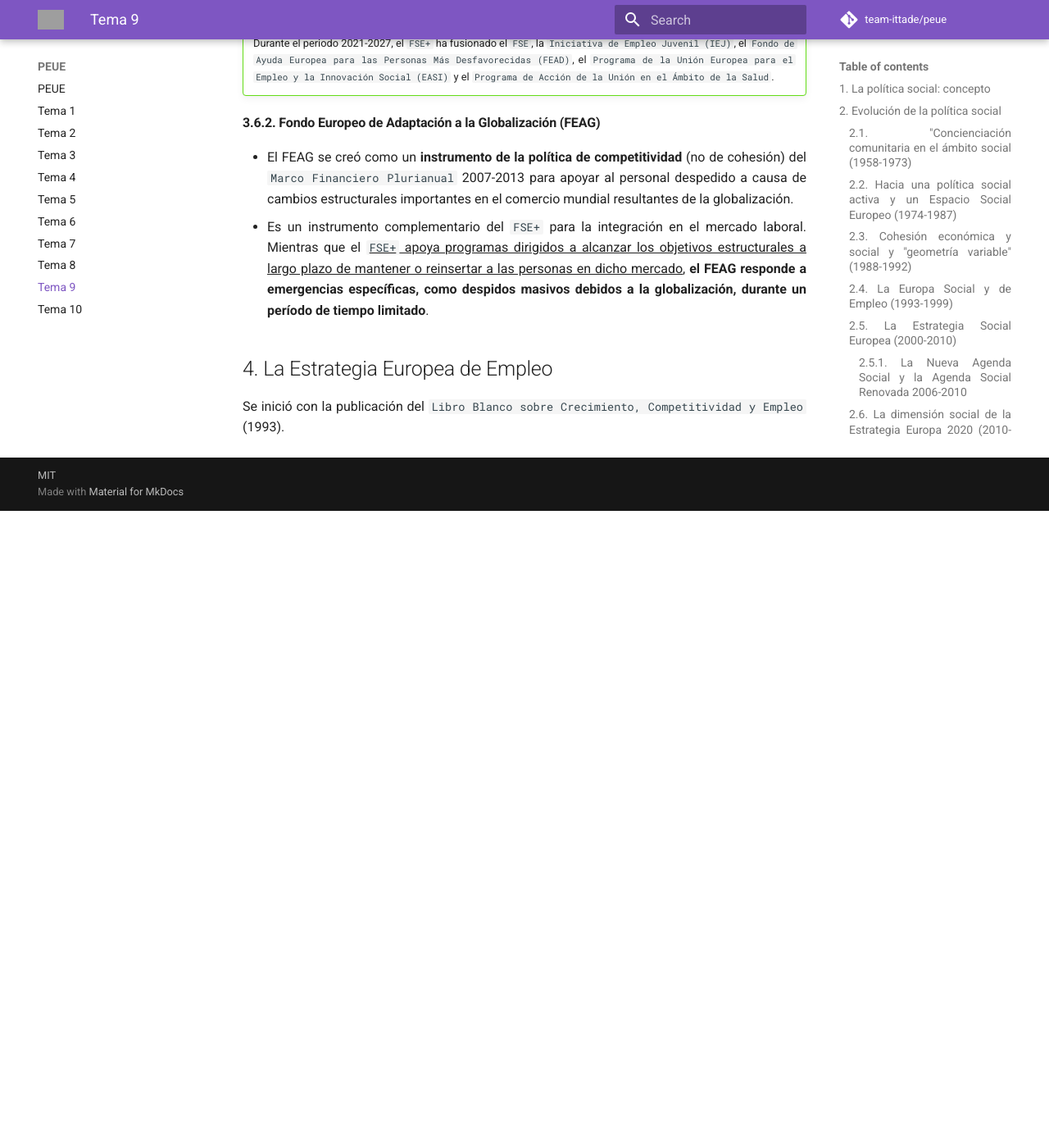
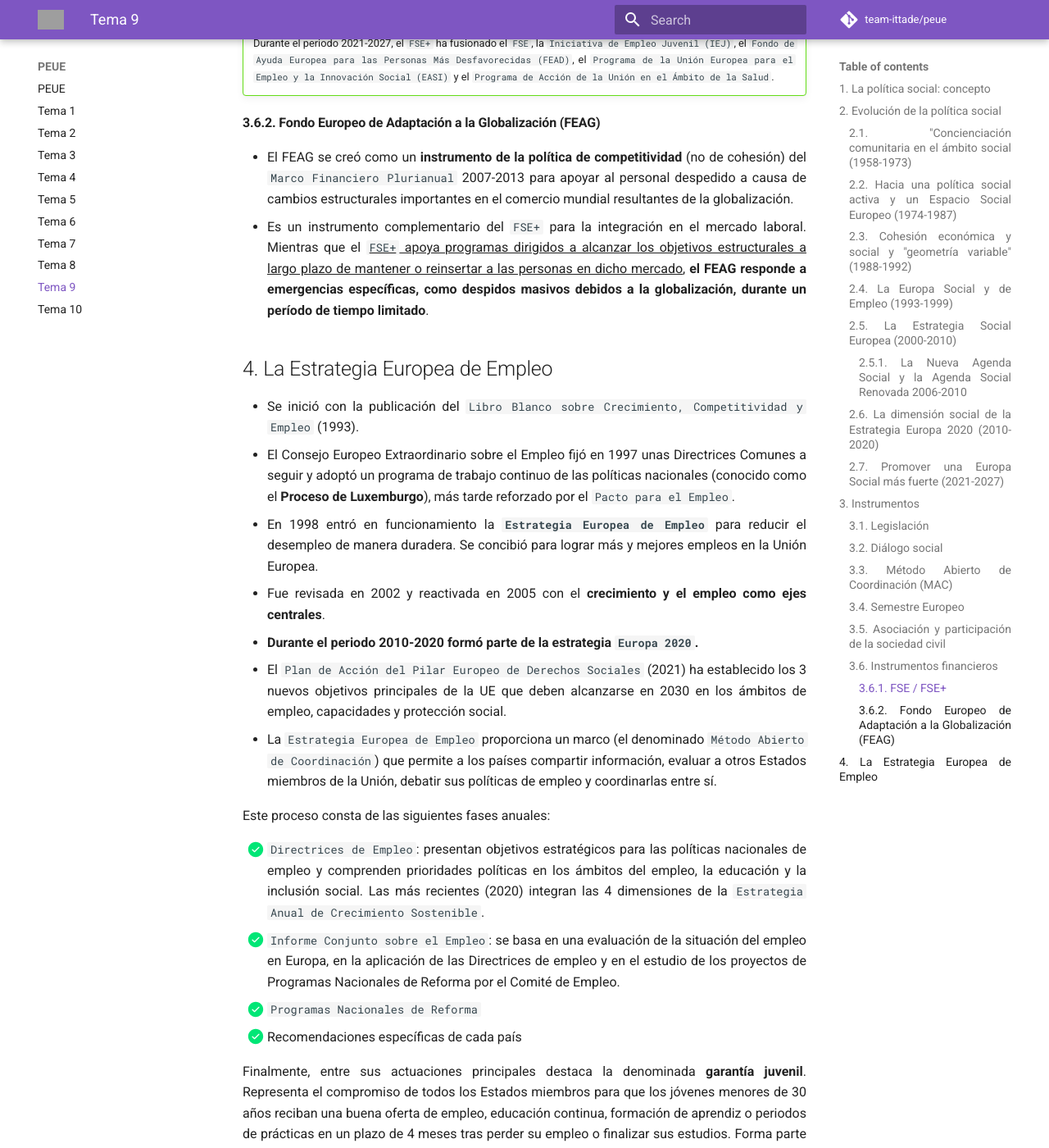
Before and after one commit to team-ittade/peue, an MkDocs documentation site: the page built from docs/tema-9.md, in a window 1280 px wide and 1400 px high, scrolled down 6973 px. Shown: the whole window at 82% size. Built offline with MkDocs 1.6.1 and Material for MkDocs 9.7.7, drawn with Linux system fonts in a browser that asks for light colours; comment, search, counter and statistics services are not loaded; before the commit the page ends 7596 px from its top, so only the background shows below that; some of the changed text lies outside the part shown; grey boxes are pictures that could not be loaded.

Commit message:
feat: finish lection 9

```diff
--- a/docs/data/progress.json
+++ b/docs/data/progress.json
@@ -7,6 +7,6 @@
   "6": { "total": 34, "done": 34 },
   "7": { "total": 16, "done": 16 },
   "8": { "total": 42, "done": 42 },
-  "9": { "total": 30, "done": 18 },
+  "9": { "total": 30, "done": 30 },
   "10": { "total": 33, "done": 2 }
 }
--- a/docs/tema-9.md
+++ b/docs/tema-9.md
@@ -77,14 +77,14 @@
     - La extraordinaria magnitud del nivel de desempleo
     - El horizonte de la unión económica y monetaria
 
-3 documentos definían cuáles deberían ser las políticas a adoptar xa hacer frente a la competencia:
+3 documentos definían cuáles deberían ser las políticas a adoptar para hacer frente a la competencia:
 
 - **Libro Verde sobre el futuro de la política social europea**
 - **Libro Blanco sobre crecimiento, competitividad y empleo**
 - **Libro Blanco sobre política social**
 
 !!! question "Libros Verdes y Blancos"
-    - Los **libros verdes** que publican la Comisión son para debate.
+    - Los **libros verdes** que publica la Comisión son para debate.
     - Los **libros blancos** suelen ser derivados de un libro verde.
 
 La **Estrategia Europea de Empleo** que les siguió tuvo especial importancia en el **Tratado de Ámsterdam**:
@@ -129,7 +129,7 @@
     - Proporcionar acceso (a la educación, a la protección social, a la atención sanitaria y a unos servicios de calidad para todos)
     - Demostrar solidaridad (entre generaciones y regiones, entre los más acomodados y los más modestos y entre los Estados más ricos y los menos pudientes)
 
-==**Prioridades Fundamentales: el empleo la lucha contra la pobreza y la promoción de la igualdad de oportunidades.**==
+==**Prioridades Fundamentales: el empleo, la lucha contra la pobreza y la promoción de la igualdad de oportunidades.**==
 
 **El desarrollo de la política social comunitaria 2000-2010 no tuvo el respaldo presupuestario que hubiera sido deseable para cubrir sus ambiciosos objetivos.**
 
@@ -212,4 +212,37 @@
 
 ## 4. La Estrategia Europea de Empleo
 
-Se inició con la publicación del `Libro Blanco sobre Crecimiento, Competitividad y Empleo` (1993).
+- Se inició con la publicación del `Libro Blanco sobre Crecimiento, Competitividad y Empleo` (1993).
+- El Consejo Europeo Extraordinario sobre el Empleo fijó en 1997 unas Directrices Comunes a seguir y adoptó un programa de trabajo continuo de las políticas nacionales (conocido como el **Proceso de Luxemburgo**), más tarde reforzado por el `Pacto para el Empleo`.
+- En 1998 entró en funcionamiento la **`Estrategia Europea de Empleo`** para reducir el desempleo de
+manera duradera. Se concibió para lograr más y mejores empleos en la Unión Europea.
+- Fue revisada en 2002 y reactivada en 2005 con el **crecimiento y el empleo como ejes centrales**.
+- **Durante el periodo 2010-2020 formó parte de la estrategia `Europa 2020`.**
+- El `Plan de Acción del Pilar Europeo de Derechos Sociales` (2021) ha establecido los 3 nuevos objetivos principales de la UE que deben alcanzarse en 2030 en los ámbitos de empleo, capacidades y protección social.
+- La `Estrategia Europea de Empleo` proporciona un marco (el denominado `Método Abierto de Coordinación`) que permite a los países compartir información, evaluar a otros Estados miembros de la Unión, debatir sus políticas de empleo y coordinarlas entre sí.
+
+Este proceso consta de las siguientes fases anuales:
+
+- [x] `Directrices de Empleo`: presentan objetivos estratégicos para las políticas nacionales de empleo y comprenden prioridades políticas en los ámbitos del empleo, la educación y la inclusión social. Las más recientes (2020) integran las 4 dimensiones de la `Estrategia Anual de Crecimiento Sostenible`.
+- [x] `Informe Conjunto sobre el Empleo`: se basa en una evaluación de la situación del empleo en Europa, en la aplicación de las Directrices de empleo y en el estudio de los proyectos de Programas Nacionales de Reforma por el Comité de Empleo.
+- [x] `Programas Nacionales de Reforma`
+- [x] Recomendaciones específicas de cada país
+
+Finalmente, entre sus actuaciones principales destaca la denominada **garantía juvenil**. Representa el compromiso de todos los Estados miembros para que los jóvenes menores de 30 años reciban una buena oferta de empleo, educación continua, formación de aprendiz o periodos de prácticas en un plazo de 4 meses tras perder su empleo o finalizar sus estudios. Forma parte del paquete de apoyo al empleo juvenil.
+
+!!! success "*Flexiguridad*"
+    Fue definida en 2007 por la Comisión Europea como *"una estrategia integrada para potenciar, a un tiempo, la flexibilidad y la seguridad en el mercado laboral"*.
+
+    - La **flexibilidad** hace referencia a los avances logrados en el curso de la propia vida, alude a la progresión de los trabajadores hacia mejores empleos, es característica de una organización de trabajo flexible y es la que facilita la conciliación del trabajo y las responsabilidades privadas.
+    - La **seguridad** incluye la conservación del puesto de trabajo; la equiparación de las personas con las capacidades que les permitan progresar en su vida laboral y encontrar un nuevo empleo; prestaciones de desempleo adecuadas, para facilitar las transiciones; y oportunidades de formación para todos los trabajadores, especialmente los poco cualificados y los de más edad.
+
+??? info "Indicador AROPE de riesgo de pobreza o exclusión social (UE)"
+    Es un indicador agregado que combina tres conceptos: el riesgo de pobreza, la carencia material severa y la baja intensidad en el empleo. Define la población en riesgo de pobreza o exclusión social como aquella que está al menos en alguna de estas tres situaciones:
+
+    1. En riesgo de pobreza (ingresos por unidad de consumo por debajo del 60% de la mediana). Se construye con los ingresos del año anterior.
+    2. En carencia material severa (con carencia en al menos cuatro conceptos de una lista de nueve). Algunos de los nueve conceptos considerados son:
+        1. No puede permitirse ir de vacaciones al menos una semana al año.
+        2. No puede permitirse una comida de carne, pollo o pescado al menos cada dos días.
+        3. No puede permitirse mantener la vivienda con una temperatura adecuada.
+        4. No tiene capacidad para afrontar gastos imprevistos (de 650 euros).
+    3. En hogares sin empleo o con baja intensidad en el empleo (hogares en los que sus miembros en edad de trabajar lo hicieron menos del 20% del total de su potencial de trabajo durante el año de referencia de los ingresos, es decir, el año anterior a la entrevista).
```
Also changed, not shown: other parts of docs/tema-9.md (+2 -2 lines).
